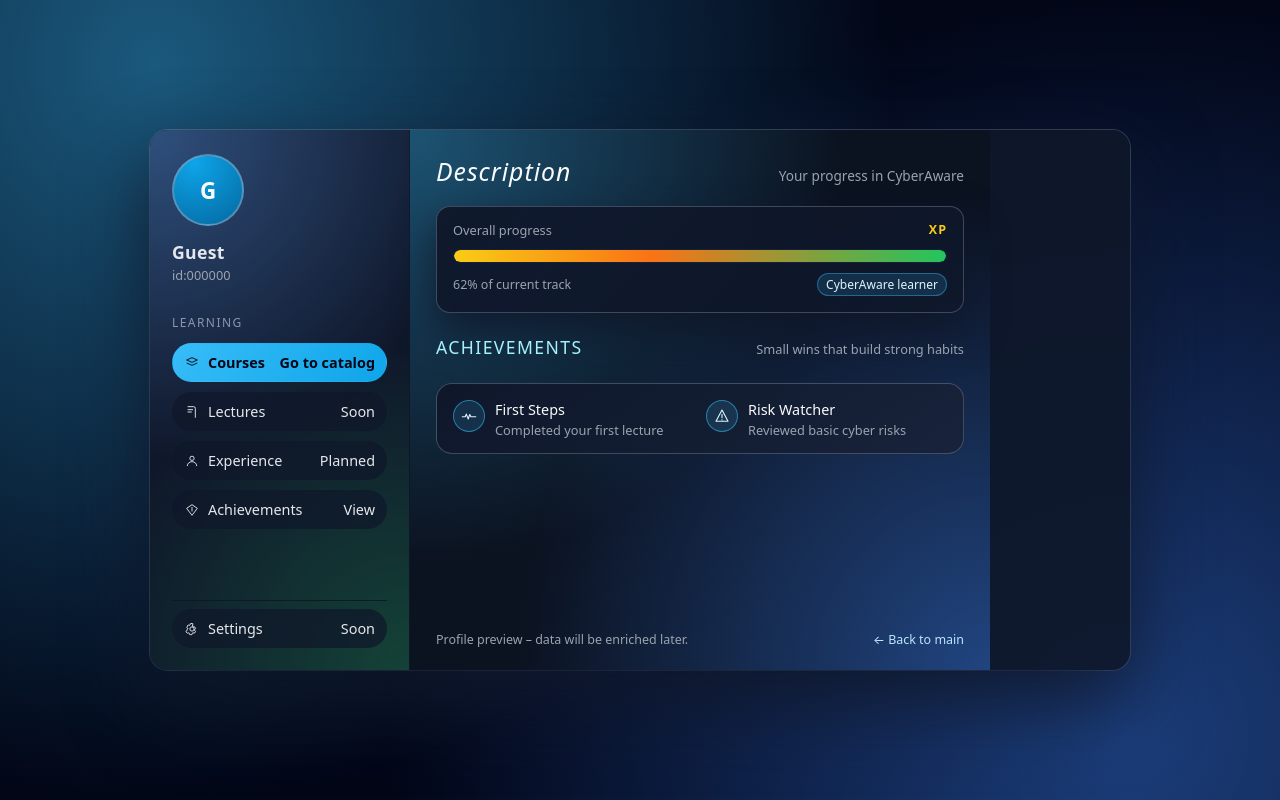
After one commit to PlayErsGames666/CyberAware, a Django app: page /profile/ in a window 1280 px wide. The commit adds this page. Run offline with Django 5.2, Linux system fonts and the light colour scheme.

Commit message:
Version 1.4.0

```diff
--- a/myworld/cyberaware/members/templates/login.html
+++ b/myworld/cyberaware/members/templates/login.html
@@ -259,10 +259,11 @@
                     <input class="pill-input" type="password" name="password" placeholder="password" required>
                 </div>
 
-                <button class="login-button" type="submit">Log in</button>
+                <button class="login-button" type="submit">Continue</button>
 
                 <div class="helper-row">
-                    <a href="#">Forgot the password?</a>
+                    First time here? Just choose a login and password –
+                    we will create your account automatically.
                 </div>
 
                 <div class="back-row">
--- /dev/null
+++ b/myworld/cyberaware/members/templates/profile.html
@@ -0,0 +1,554 @@
+<!DOCTYPE html>
+<html lang="en">
+<head>
+    <meta charset="UTF-8">
+    <title>CyberAware – Profile</title>
+    <meta name="viewport" content="width=device-width, initial-scale=1.0">
+    <style>
+        :root {
+            --bg-surface: #0b1220;
+            --accent: #38bdf8;
+            --accent-soft: rgba(56, 189, 248, 0.15);
+            --accent-strong: #eab308;
+            --card: #020617;
+            --card-soft: rgba(15, 23, 42, 0.85);
+            --border-subtle: rgba(148, 163, 184, 0.35);
+            --text-main: #e5e7eb;
+            --text-soft: #9ca3af;
+            --text-strong: #f9fafb;
+            --sidebar: #0f172a;
+        }
+
+        * {
+            box-sizing: border-box;
+            margin: 0;
+            padding: 0;
+        }
+
+        body {
+            min-height: 100vh;
+            font-family: system-ui, -apple-system, BlinkMacSystemFont, "Segoe UI", sans-serif;
+            background:
+                    radial-gradient(circle at 12% 8%, rgba(56, 189, 248, 0.45), transparent 55%),
+                    radial-gradient(circle at 88% 92%, rgba(59, 130, 246, 0.45), transparent 55%),
+                    linear-gradient(180deg, #020617 0%, #020617 45%, #020617 100%);
+            color: var(--text-main);
+            display: flex;
+            align-items: center;
+            justify-content: center;
+            padding: 20px;
+        }
+
+        .shell {
+            display: grid;
+            grid-template-columns: 260px minmax(0, 580px);
+            width: 100%;
+            max-width: 980px;
+            min-height: 540px;
+            background: rgba(15, 23, 42, 0.92);
+            border-radius: 18px;
+            overflow: hidden;
+            box-shadow:
+                    0 32px 80px rgba(15, 23, 42, 0.9),
+                    0 0 0 1px rgba(148, 163, 184, 0.35);
+        }
+
+        /* Sidebar */
+        .sidebar {
+            background:
+                    radial-gradient(circle at 0 0, rgba(96, 165, 250, 0.4), transparent 55%),
+                    radial-gradient(circle at 100% 100%, rgba(34, 197, 94, 0.25), transparent 55%),
+                    var(--sidebar);
+            border-right: 1px solid rgba(15, 23, 42, 0.9);
+            padding: 24px 22px 22px;
+            display: flex;
+            flex-direction: column;
+            gap: 24px;
+        }
+
+        .profile-header {
+            display: flex;
+            flex-direction: column;
+            gap: 14px;
+        }
+
+        .avatar {
+            width: 72px;
+            height: 72px;
+            border-radius: 999px;
+            border: 2px solid rgba(148, 163, 184, 0.55);
+            display: grid;
+            place-items: center;
+            background: radial-gradient(circle at 30% 10%, #0ea5e9, #0369a1);
+            color: var(--text-strong);
+            font-weight: 600;
+            font-size: 1.4rem;
+        }
+
+        .user-meta {
+            display: flex;
+            flex-direction: column;
+            gap: 2px;
+        }
+
+        .user-name {
+            font-size: 1.1rem;
+            font-weight: 600;
+            letter-spacing: 0.02em;
+        }
+
+        .user-id {
+            font-size: 0.8rem;
+            color: var(--text-soft);
+        }
+
+        .nav {
+            display: flex;
+            flex-direction: column;
+            gap: 10px;
+            margin-top: 6px;
+        }
+
+        .nav-section-label {
+            font-size: 0.75rem;
+            text-transform: uppercase;
+            letter-spacing: 0.12em;
+            color: rgba(148, 163, 184, 0.9);
+            margin-bottom: 2px;
+        }
+
+        .nav-button {
+            display: flex;
+            align-items: center;
+            justify-content: space-between;
+            gap: 10px;
+            padding: 9px 11px;
+            border-radius: 999px;
+            border: 1px solid transparent;
+            background: rgba(15, 23, 42, 0.75);
+            color: var(--text-main);
+            font-size: 0.9rem;
+            text-decoration: none;
+            transition: background 0.15s ease, border-color 0.15s ease, transform 0.08s ease;
+        }
+
+        .nav-button span {
+            display: inline-flex;
+            align-items: center;
+            gap: 8px;
+        }
+
+        .nav-button svg {
+            width: 16px;
+            height: 16px;
+        }
+
+        .nav-button--primary {
+            background: linear-gradient(135deg, #38bdf8, #0ea5e9);
+            color: #020617;
+            font-weight: 600;
+        }
+
+        .nav-button:hover {
+            background: rgba(15, 23, 42, 0.9);
+            border-color: rgba(148, 163, 184, 0.7);
+            transform: translateY(-1px);
+        }
+
+        .nav-button--primary:hover {
+            background: linear-gradient(135deg, #0ea5e9, #22c55e);
+            border-color: transparent;
+        }
+
+        .settings-button {
+            margin-top: auto;
+            padding-top: 8px;
+            border-top: 1px solid rgba(15, 23, 42, 0.9);
+        }
+
+        /* Main content */
+        .content {
+            padding: 24px 26px 22px;
+            display: flex;
+            flex-direction: column;
+            gap: 18px;
+            background:
+                    radial-gradient(circle at 0 0, rgba(56, 189, 248, 0.38), transparent 55%),
+                    radial-gradient(circle at 100% 100%, rgba(59, 130, 246, 0.45), transparent 60%),
+                    var(--bg-surface);
+        }
+
+        .headline-row {
+            display: flex;
+            justify-content: space-between;
+            align-items: baseline;
+            gap: 12px;
+        }
+
+        .headline-row h1 {
+            font-size: 1.55rem;
+            font-weight: 500;
+            letter-spacing: 0.04em;
+            font-style: italic;
+            color: var(--text-strong);
+        }
+
+        .headline-caption {
+            font-size: 0.85rem;
+            color: var(--text-soft);
+        }
+
+        .xp-card {
+            background: linear-gradient(135deg, rgba(15, 23, 42, 0.96), rgba(15, 23, 42, 0.85));
+            border-radius: 14px;
+            padding: 14px 16px 16px;
+            border: 1px solid var(--border-subtle);
+            box-shadow: 0 18px 40px rgba(15, 23, 42, 0.9);
+            display: flex;
+            flex-direction: column;
+            gap: 10px;
+        }
+
+        .xp-label-row {
+            display: flex;
+            justify-content: space-between;
+            font-size: 0.8rem;
+            color: var(--text-soft);
+        }
+
+        .xp-label-row strong {
+            color: #facc15;
+            letter-spacing: 0.08em;
+            text-transform: uppercase;
+            font-size: 0.78rem;
+        }
+
+        .xp-bar-shell {
+            position: relative;
+            width: 100%;
+            height: 14px;
+            border-radius: 999px;
+            background: rgba(15, 23, 42, 0.9);
+            overflow: hidden;
+            border: 1px solid rgba(24, 35, 58, 0.9);
+        }
+
+        .xp-bar-fill {
+            position: absolute;
+            inset: 0;
+            border-radius: inherit;
+            background: linear-gradient(90deg, #facc15 0%, #f97316 40%, #22c55e 100%);
+            transform-origin: left center;
+        }
+
+        .xp-meta {
+            display: flex;
+            justify-content: space-between;
+            align-items: center;
+            font-size: 0.78rem;
+            color: var(--text-soft);
+        }
+
+        .xp-pill {
+            padding: 2px 8px;
+            border-radius: 999px;
+            background: rgba(56, 189, 248, 0.15);
+            border: 1px solid rgba(56, 189, 248, 0.4);
+            font-size: 0.75rem;
+            color: #e0f2fe;
+        }
+
+        .achievements-header {
+            margin-top: 4px;
+            display: flex;
+            justify-content: space-between;
+            align-items: baseline;
+            gap: 8px;
+        }
+
+        .achievements-header h2 {
+            font-size: 1.1rem;
+            font-weight: 500;
+            letter-spacing: 0.08em;
+            text-transform: uppercase;
+            color: #a5f3fc;
+        }
+
+        .achievements-header span {
+            font-size: 0.8rem;
+            color: var(--text-soft);
+        }
+
+        .achievements-card {
+            margin-top: 6px;
+            border-radius: 16px;
+            background: linear-gradient(145deg, rgba(15, 23, 42, 0.96), rgba(24, 35, 58, 0.95));
+            border: 1px solid var(--border-subtle);
+            padding: 16px 16px 14px;
+            display: grid;
+            grid-template-columns: repeat(auto-fit, minmax(180px, 1fr));
+            gap: 12px;
+        }
+
+        .achievement {
+            display: flex;
+            gap: 10px;
+            align-items: flex-start;
+        }
+
+        .achievement-icon {
+            width: 32px;
+            height: 32px;
+            border-radius: 999px;
+            display: grid;
+            place-items: center;
+            background: var(--accent-soft);
+            border: 1px solid rgba(56, 189, 248, 0.55);
+            color: #e0f2fe;
+            flex-shrink: 0;
+        }
+
+        .achievement-icon svg {
+            width: 18px;
+            height: 18px;
+        }
+
+        .achievement-body {
+            display: flex;
+            flex-direction: column;
+            gap: 2px;
+        }
+
+        .achievement-title {
+            font-size: 0.9rem;
+            font-weight: 500;
+            color: var(--text-strong);
+        }
+
+        .achievement-subtitle {
+            font-size: 0.8rem;
+            color: var(--text-soft);
+        }
+
+        .footer-row {
+            margin-top: auto;
+            display: flex;
+            justify-content: space-between;
+            font-size: 0.78rem;
+            color: var(--text-soft);
+        }
+
+        .footer-row a {
+            color: #bae6fd;
+            text-decoration: none;
+        }
+
+        .footer-row a:hover {
+            text-decoration: underline;
+        }
+
+        @media (max-width: 860px) {
+            .shell {
+                grid-template-columns: 1fr;
+                max-width: 560px;
+                min-height: 0;
+            }
+
+            .sidebar {
+                border-right: none;
+                border-bottom: 1px solid rgba(15, 23, 42, 0.9);
+                flex-direction: row;
+                align-items: center;
+                gap: 18px;
+            }
+
+            .profile-header {
+                flex-direction: row;
+                align-items: center;
+            }
+
+            .nav {
+                flex: 1;
+                margin-top: 0;
+            }
+
+            .settings-button {
+                display: none;
+            }
+        }
+
+        @media (max-width: 520px) {
+            body {
+                padding: 8px;
+            }
+
+            .content {
+                padding: 18px 16px 16px;
+            }
+        }
+    </style>
+</head>
+<body>
+<div class="shell">
+    <aside class="sidebar">
+        <div class="profile-header">
+            <div class="avatar">
+                {% if display_name %}
+                    {{ display_name|first|upper }}
+                {% else %}
+                    U
+                {% endif %}
+            </div>
+            <div class="user-meta">
+                <div class="user-name">{{ display_name }}</div>
+                <div class="user-id">{{ user_id }}</div>
+            </div>
+        </div>
+
+        <nav class="nav" aria-label="Profile navigation">
+            <div class="nav-section-label">Learning</div>
+
+            <a href="{% url 'courses' %}" class="nav-button nav-button--primary">
+                <span>
+                    <svg viewBox="0 0 24 24" fill="none" aria-hidden="true">
+                        <path d="M4 7.5 12 4l8 3.5-8 3.5L4 7.5Z" stroke="currentColor" stroke-width="1.4"
+                              stroke-linejoin="round"/>
+                        <path d="M4 12l8 3.5 8-3.5" stroke="currentColor" stroke-width="1.4"
+                              stroke-linejoin="round"/>
+                    </svg>
+                    <span>Courses</span>
+                </span>
+                <span>Go to catalog</span>
+            </a>
+
+            <a href="#" class="nav-button" aria-disabled="true">
+                <span>
+                    <svg viewBox="0 0 24 24" fill="none" aria-hidden="true">
+                        <path d="M6 4h8.5a2.5 2.5 0 0 1 2.5 2.5V20" stroke="currentColor" stroke-width="1.4"
+                              stroke-linecap="round"/>
+                        <path d="M6 8.5h7" stroke="currentColor" stroke-width="1.4" stroke-linecap="round"/>
+                        <path d="M6 12h5" stroke="currentColor" stroke-width="1.4" stroke-linecap="round"/>
+                    </svg>
+                    <span>Lectures</span>
+                </span>
+                <span>Soon</span>
+            </a>
+
+            <a href="#" class="nav-button" aria-disabled="true">
+                <span>
+                    <svg viewBox="0 0 24 24" fill="none" aria-hidden="true">
+                        <path d="M5 19c0-3.314 3.134-6 7-6s7 2.686 7 6" stroke="currentColor" stroke-width="1.4"
+                              stroke-linecap="round"/>
+                        <circle cx="12" cy="8" r="3.2" stroke="currentColor" stroke-width="1.4"/>
+                    </svg>
+                    <span>Experience</span>
+                </span>
+                <span>Planned</span>
+            </a>
+
+            <a href="#achievements" class="nav-button">
+                <span>
+                    <svg viewBox="0 0 24 24" fill="none" aria-hidden="true">
+                        <path d="M12 4 4 9.5 12 20l8-10.5L12 4Z" stroke="currentColor" stroke-width="1.4"
+                              stroke-linejoin="round"/>
+                        <path d="M12 10v3.5" stroke="currentColor" stroke-width="1.4" stroke-linecap="round"/>
+                        <circle cx="12" cy="8.5" r="0.9" fill="currentColor"/>
+                    </svg>
+                    <span>Achievements</span>
+                </span>
+                <span>View</span>
+            </a>
+        </nav>
+
+        <div class="settings-button">
+            <a href="#" class="nav-button" aria-disabled="true">
+                <span>
+                    <svg viewBox="0 0 24 24" fill="none" aria-hidden="true">
+                        <path d="M12 15.2A3.2 3.2 0 1 0 12 8.8a3.2 3.2 0 0 0 0 6.4Z" stroke="currentColor"
+                              stroke-width="1.4"/>
+                        <path d="M4.8 12.75c.08.4.08.82 0 1.22l-1.5.82a.6.6 0 0 0-.24.8l1.4 2.42a.6.6 0 0 0 .78.24l1.6-.64a5.7 5.7 0 0 0 1.08.63l.24 1.7a.6.6 0 0 0 .6.52h2.8a.6.6 0 0 0 .6-.52l.24-1.7c.38-.16.74-.37 1.08-.63l1.6.64a.6.6 0 0 0 .78-.24l1.4-2.42a.6.6 0 0 0-.24-.8l-1.5-.82a5.7 5.7 0 0 0 0-1.22l1.5-.82a.6.6 0 0 0 .24-.8l-1.4-2.42a.6.6 0 0 0-.78-.24l-1.6.64a5.7 5.7 0 0 0-1.08-.63L13.4 4.3a.6.6 0 0 0-.6-.52H10a.6.6 0 0 0-.6.52l-.24 1.69c-.38.16-.74.37-1.08.63l-1.6-.64a.6.6 0 0 0-.78.24L4.3 9.86a.6.6 0 0 0 .24.8l1.5.82Z"
+                              stroke="currentColor" stroke-width="1.4" stroke-linejoin="round"/>
+                    </svg>
+                    <span>Settings</span>
+                </span>
+                <span>Soon</span>
+            </a>
+        </div>
+    </aside>
+
+    <main class="content">
+        <div class="headline-row">
+            <h1>Description</h1>
+            <span class="headline-caption">Your progress in CyberAware</span>
+        </div>
+
+        <section class="xp-card" aria-label="Experience progress">
+            <div class="xp-label-row">
+                <div>Overall progress</div>
+                <strong>XP</strong>
+            </div>
+            <div class="xp-bar-shell">
+                <div class="xp-bar-fill" style="transform: scaleX({{ xp_percent|default:0 }}/100);"></div>
+            </div>
+            <div class="xp-meta">
+                <span>{{ xp_percent }}% of current track</span>
+                <span class="xp-pill">CyberAware learner</span>
+            </div>
+        </section>
+
+        <header class="achievements-header" id="achievements">
+            <h2>Achievements</h2>
+            <span>Small wins that build strong habits</span>
+        </header>
+
+        <section class="achievements-card" aria-label="Achievements list">
+            {% for a in achievements %}
+                <article class="achievement">
+                    <div class="achievement-icon">
+                        {% if a.icon == "pulse" %}
+                            <svg viewBox="0 0 24 24" fill="none" aria-hidden="true">
+                                <path d="M3 13h4l1.4-3.5L11 16l2-6 1.6 3H21" stroke="currentColor"
+                                      stroke-width="1.5" stroke-linecap="round" stroke-linejoin="round"/>
+                            </svg>
+                        {% elif a.icon == "alert" %}
+                            <svg viewBox="0 0 24 24" fill="none" aria-hidden="true">
+                                <path d="M12 4 4 19h16L12 4Z" stroke="currentColor" stroke-width="1.5"
+                                      stroke-linejoin="round"/>
+                                <path d="M12 10v4.4" stroke="currentColor" stroke-width="1.5"
+                                      stroke-linecap="round"/>
+                                <circle cx="12" cy="17.2" r="0.9" fill="currentColor"/>
+                            </svg>
+                        {% else %}
+                            <svg viewBox="0 0 24 24" fill="none" aria-hidden="true">
+                                <circle cx="12" cy="12" r="7" stroke="currentColor" stroke-width="1.5"/>
+                                <path d="M12 9v4" stroke="currentColor" stroke-width="1.5"
+                                      stroke-linecap="round"/>
+                                <circle cx="12" cy="16" r="0.9" fill="currentColor"/>
+                            </svg>
+                        {% endif %}
+                    </div>
+                    <div class="achievement-body">
+                        <div class="achievement-title">{{ a.title }}</div>
+                        <div class="achievement-subtitle">{{ a.subtitle }}</div>
+                    </div>
+                </article>
+            {% empty %}
+                <article class="achievement">
+                    <div class="achievement-body">
+                        <div class="achievement-title">No achievements yet</div>
+                        <div class="achievement-subtitle">
+                            Start a course to unlock your first milestone.
+                        </div>
+                    </div>
+                </article>
+            {% endfor %}
+        </section>
+
+        <div class="footer-row">
+            <span>Profile preview – data will be enriched later.</span>
+            <a href="/">← Back to main</a>
+        </div>
+    </main>
+</div>
+</body>
+</html>
--- a/myworld/cyberaware/members/urls.py
+++ b/myworld/cyberaware/members/urls.py
@@ -2,8 +2,9 @@ from django.urls import path
 from . import views
 
 urlpatterns = [
-    path('', views.members, name='members'),
-    path('login/', views.login_view, name='login'),
-    path('courses/', views.courses_view, name='courses'),
-    path('courses/<slug:course_id>/', views.course_lectures_view, name='course_lectures'),
+    path("", views.members, name="members"),
+    path("login/", views.login_view, name="login"),
+    path("courses/", views.courses_view, name="courses"),
+    path("courses/<slug:course_id>/", views.course_lectures_view, name="course_lectures"),
+    path("profile/", views.profile_view, name="profile"),
 ]
--- a/myworld/cyberaware/members/views.py
+++ b/myworld/cyberaware/members/views.py
@@ -1,4 +1,4 @@
-from django.contrib.auth import authenticate, login
+from django.contrib.auth import authenticate, login, get_user_model
 from django.shortcuts import redirect, render
 from django.http import HttpResponse
 from django.template import loader
@@ -20,12 +20,37 @@ def login_view(request):
         username = request.POST.get("username", "").strip()
         password = request.POST.get("password", "")
 
-        user = authenticate(request, username=username, password=password)
-        if user is not None:
-            login(request, user)
-            return redirect("members")
+        if not username or not password:
+            message = "Please enter both login and password."
         else:
-            message = "Invalid login or password."
+            # 1. Попытаться аутентифицировать как существующего пользователя
+            user = authenticate(request, username=username, password=password)
+
+            if user is not None:
+                login(request, user)
+                return redirect("profile")
+
+            # 2. Если пользователя нет — попробовать создать «регистрацию»
+            User = get_user_model()
+            try:
+                existing = User.objects.filter(username=username).first()
+            except Exception:
+                existing = None
+
+            if existing is not None:
+                # Пользователь существует, но пароль не подходит
+                message = "Invalid login or password."
+            else:
+                # Создаём нового пользователя и базовую запись в Member
+                user = User.objects.create_user(username=username, password=password)
+                Member.objects.create(
+                    first_name=username,
+                    last_name="",
+                    phone=None,
+                    joined_date=None,
+                )
+                login(request, user)
+                return redirect("profile")
 
     return render(request, "login.html", {"message": message})
 
@@ -135,3 +160,44 @@ def course_lectures_view(request, course_id: str):
             "progress_percent": progress_percent,
         },
     )
+
+
+def profile_view(request):
+    """
+    Simple user profile page that mirrors the layout from the mockup
+    but with a cleaner, more modern visual style.
+    """
+
+    user = request.user
+    if user.is_authenticated:
+        display_name = user.get_full_name() or user.get_username() or "User"
+        user_id = f"id:{user.id:06d}"
+    else:
+        display_name = "Guest"
+        user_id = "id:000000"
+
+    # Placeholder data – can later be replaced with real progress
+    xp_percent = 62
+    achievements = [
+        {
+            "title": "First Steps",
+            "subtitle": "Completed your first lecture",
+            "icon": "pulse",
+        },
+        {
+            "title": "Risk Watcher",
+            "subtitle": "Reviewed basic cyber risks",
+            "icon": "alert",
+        },
+    ]
+
+    return render(
+        request,
+        "profile.html",
+        {
+            "display_name": display_name,
+            "user_id": user_id,
+            "xp_percent": xp_percent,
+            "achievements": achievements,
+        },
+    )
```
Also changed, not shown: myworld/cyberaware/members/templates/mainpage.html (+5 -5 lines).
